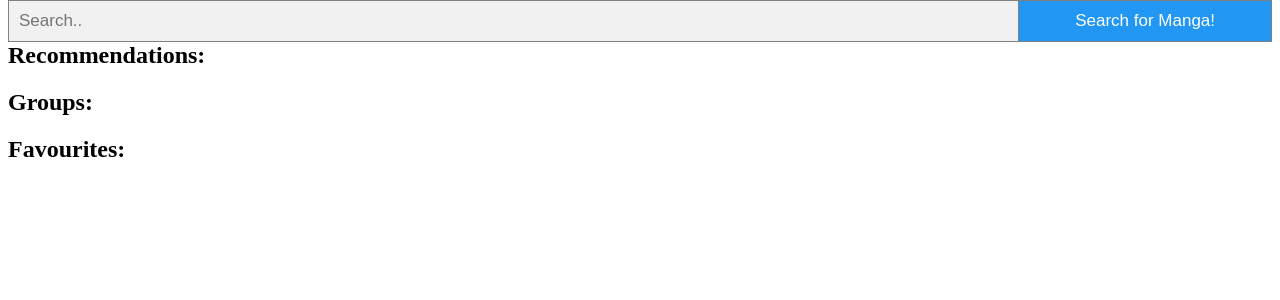
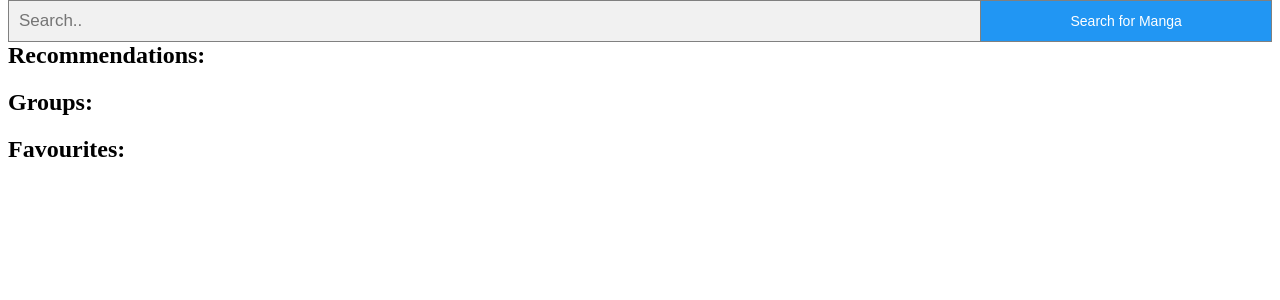
Before and after one commit to ochxco/teamnojeb8, a Python web app: template templates/homepage.html in a window 1280 px wide. Shown: the part 75-375 px from the top of the page. Run offline with Jinja, Linux system fonts and the light colour scheme; the template is opened without the code that fills it, so the values that code supplies are empty; some libraries are stand-ins or nearby versions.

Commit message:
modified

```diff
--- a/main.py
+++ b/main.py
@@ -108,8 +108,7 @@ class SearchBarHandler(webapp2.RequestHandler):
 class MangaHandler(webapp2.RequestHandler):
     def get(self, name):
         mangatemplate = JINJA_ENVIRONMENT.get_template('templates/manga.html')
-        # print(name)
-        #print(name1)
+        # print (name)
         text=''
         user = users.get_current_user()
         manga_user=MangaUser.query().filter(MangaUser.email == user.nickname()).get()
@@ -132,7 +131,7 @@ class MangaHandler(webapp2.RequestHandler):
         mangaid=response_as_json['data']['id']
         d['info']=[image_url,titles,synopsis,mangaid,text]
         # print(d)
-        print(manga_user)
+        # print(manga_user)
         self.response.write(mangatemplate.render(d))
     def post( self,name):
         # print(name)
--- a/styles/homepage.css
+++ b/styles/homepage.css
@@ -8,21 +8,25 @@ form input[type=text] {
   font-size: 17px;
   border: 1px solid grey;
   float: left;
-  width: 80%;
+  width: 77%;
   background: #f1f1f1;x
 }
 
 /* Style the submit button */
-form input[type=submit]{
+form button[type=submit]{
   float: left;
-  width: 20%;
-  padding: 10px;
+  width: 23%;
+  height:42px;
+  padding: 5px;
   background: #2196F3;
   color: white;
-  font-size: 17px;
+  font-size: 14px;
   border: 1px solid grey;
   border-left: none; /* Prevent double borders */
   cursor: pointer;
+}
+#clicks{
+  word-wrap: break-word;
 }
 
 form input[type=submit]:hover {
--- a/templates/homepage.html
+++ b/templates/homepage.html
@@ -14,7 +14,7 @@
     </div>
     <form method=POST action="/search">
       <input type="text" placeholder="Search.." name="search" id ='searchterm'>
-      <input type="submit" value="Search for Manga!" id ='clicks'>
+      <button type=Submit  id ='clicks'>Search for Manga</button>
     </form>
 
 
--- a/templates/tryanime1.html
+++ b/templates/tryanime1.html
@@ -9,7 +9,7 @@
   </head>
   <body>
     <input type='textbox' id ='searchterm' value='{{search}}'></input>
-    <div id ='clicks'>Click here</div>
+    <button id ='clicks' >Search</button>
     <div class='searchresult'>
     {% for key,value in d.items() %}
       <div class="info">
```
